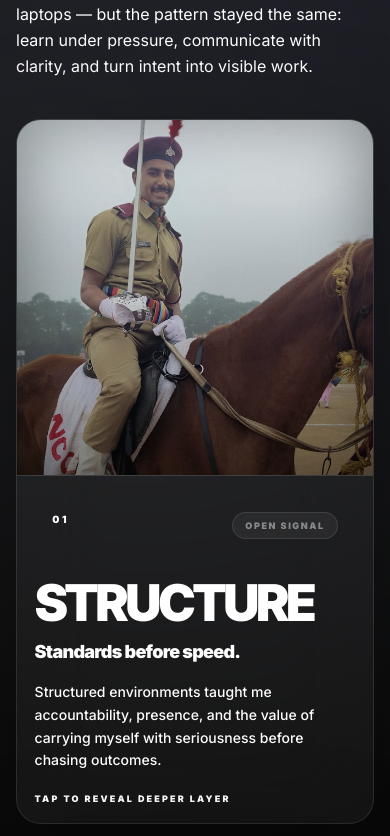
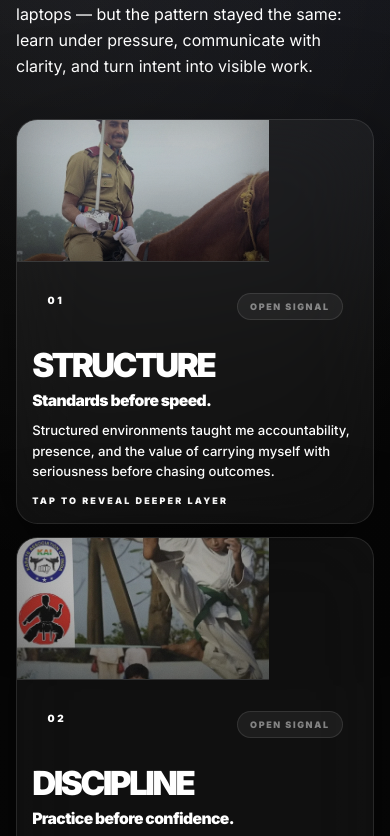
Before and after one commit to batmanvigilante7/hemanthsai, a React (Vite) app: page / in a window 390 px wide. Shown: the part 1948-2784 px from the top of the page. Built offline with nearby package versions, Linux system fonts and the light colour scheme.

Commit message:
Shrink identity cards on mobile

```diff
--- a/src/index.css
+++ b/src/index.css
@@ -21,11 +21,14 @@
   [class*="aspect-[4/5]"]{aspect-ratio:4/5!important}
   [class*="text-[clamp(3rem,13vw,8rem)]"],[class*="text-[clamp(3rem,14vw,8rem)]"],[class*="text-[clamp(3rem,13vw,8.2rem)]"]{font-size:clamp(2.75rem,16vw,4.6rem)!important;line-height:.86!important}
   [class*="text-[clamp(2.45rem,12vw,5.8rem)]"]{font-size:clamp(2.5rem,14vw,4.1rem)!important;line-height:.9!important}
-  #identity [class*="grid"]{gap:1rem!important}
-  #identity article{border-radius:1.55rem!important}
-  #identity [class*="aspect-[4/5]"]{aspect-ratio:5/4!important;min-height:0!important}
-  #identity article [class*="p-5"]{padding:1.1rem!important}
-  #identity h3{font-size:clamp(2.15rem,13vw,3.25rem)!important;line-height:.86!important}
+  #identity [class*="grid"]{gap:.85rem!important}
+  #identity article{border-radius:1.35rem!important}
+  #identity [class*="aspect-[4/5]"]{aspect-ratio:16/9!important;max-height:168px!important;min-height:0!important}
+  #identity article [class*="p-5"],#identity article [class*="p-7"]{padding:.95rem!important}
+  #identity h3{font-size:clamp(1.65rem,9vw,2.45rem)!important;line-height:.88!important;margin-top:1rem!important}
+  #identity article p[class*="text-lg"]{font-size:.98rem!important;line-height:1.15!important;margin-top:.7rem!important}
+  #identity article p[class*="text-sm"]{font-size:.82rem!important;line-height:1.55!important;margin-top:.65rem!important}
+  #identity article p[class*="mt-5"]{margin-top:.8rem!important}
   #identity button{touch-action:manipulation}
   [class*="z-[95]"],[class*="z-[90]"]{align-items:flex-end!important;padding:.75rem!important}
   [class*="z-[95]"] article,[class*="z-[90]"] article{width:100%!important;max-height:calc(100dvh - 1.5rem)!important;border-radius:1.65rem!important;overflow-y:auto!important}
@@ -57,7 +60,8 @@
 @media (max-width: 390px){
   [class*="text-[clamp(3.5rem,16vw,8.15rem)]"]{font-size:clamp(3rem,17vw,4.2rem)!important}
   [class*="text-[clamp(3rem,13vw,8rem)]"],[class*="text-[clamp(3rem,14vw,8rem)]"],[class*="text-[clamp(3rem,13vw,8.2rem)]"]{font-size:clamp(2.45rem,15vw,4rem)!important}
-  #identity [class*="aspect-[4/5]"]{aspect-ratio:1/1!important}
+  #identity [class*="aspect-[4/5]"]{aspect-ratio:16/9!important;max-height:142px!important}
+  #identity h3{font-size:clamp(1.5rem,8.5vw,2.15rem)!important}
   #before-code article{min-height:330px!important}
 }
 
```
